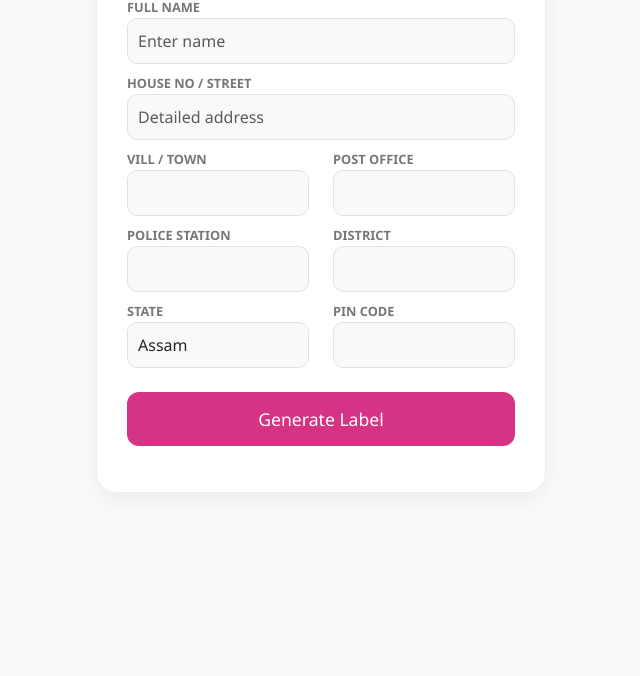
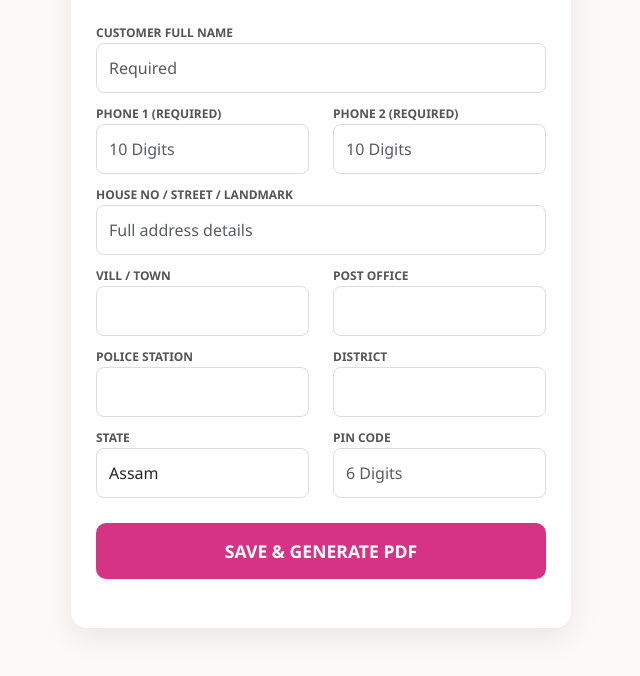
Before and after one commit to bodolandice-ops/saheli-Order, a plain HTML site: page index.html in a window 1280 px wide. Shown: the part 124-800 px from the top of the page, without its empty margins (319-959 px from the left). Drawn offline with nearby package versions, Linux system fonts and the light colour scheme.

Commit message:
Update index.html

```diff
--- a/index.html
+++ b/index.html
@@ -3,100 +3,113 @@
 <head>
     <meta charset="UTF-8">
     <meta name="viewport" content="width=device-width, initial-scale=1.0">
-    <title>Customer Shipping Form</title>
+    <title>SWRKHI Customer Registration</title>
     <link rel="stylesheet" href="https://cdn.jsdelivr.net/npm/bootstrap@5.3.0/dist/css/bootstrap.min.css">
     <style>
-        body { background-color: #fcfaf8; font-family: 'Segoe UI', sans-serif; padding-top: 20px; }
-        .form-container { background: white; border-radius: 20px; padding: 30px; box-shadow: 0 10px 25px rgba(0,0,0,0.05); max-width: 450px; margin: auto; border: 1px solid #eee; }
-        .header { text-align: center; border-bottom: 2px solid #d63384; margin-bottom: 25px; padding-bottom: 10px; color: #333; font-weight: bold; }
-        .btn-submit { background-color: #d63384; color: white; width: 100%; padding: 14px; border-radius: 12px; border: none; font-size: 1.1rem; transition: 0.3s; }
-        .btn-submit:disabled { background-color: #ccc; }
-        label { font-size: 0.8rem; font-weight: 600; color: #777; margin-top: 10px; }
-        .form-control { border-radius: 10px; padding: 10px; background-color: #f9f9f9; }
+        body { background-color: #fcfaf8; font-family: 'Segoe UI', Tahoma, Geneva, Verdana, sans-serif; padding: 20px 10px; }
+        .app-card { background: white; border-radius: 16px; padding: 25px; box-shadow: 0 10px 30px rgba(0,0,0,0.08); max-width: 500px; margin: auto; border-top: 6px solid #d63384; }
+        .brand-header { text-align: center; margin-bottom: 25px; }
+        .brand-title { color: #d63384; font-weight: 800; font-size: 1.8rem; letter-spacing: 2px; }
+        .brand-sub { font-size: 0.7rem; color: #888; text-transform: uppercase; letter-spacing: 1px; }
+        label { font-size: 0.75rem; font-weight: bold; color: #555; text-transform: uppercase; margin-top: 12px; }
+        .form-control { border-radius: 8px; padding: 12px; border: 1px solid #ddd; font-size: 1rem; }
+        .form-control:focus { border-color: #d63384; box-shadow: 0 0 0 0.2rem rgba(214, 51, 132, 0.1); }
+        .btn-primary { background-color: #d63384; border: none; padding: 15px; border-radius: 10px; font-weight: bold; font-size: 1.1rem; width: 100%; margin-top: 25px; }
+        .btn-primary:disabled { background-color: #e9ecef; color: #999; }
     </style>
 </head>
 <body>
 
-<div class="container">
-    <div class="form-container">
-        <div class="header">CUSTOMER REGISTRATION</div>
-        <form id="shippingForm">
-            <label>FULL NAME</label>
-            <input type="text" name="customerName" class="form-control" placeholder="Enter name" required>
+<div class="app-card">
+    <div class="brand-header">
+        <div class="brand-title">SWRKHI</div>
+        <div class="brand-sub">Handloom & Rural Weavers</div>
+    </div>
 
-            <label>HOUSE NO / STREET</label>
-            <input type="text" name="address" class="form-control" placeholder="Detailed address" required>
+    <form id="swrkhiForm">
+        <label>Customer Full Name</label>
+        <input type="text" name="customerName" class="form-control" placeholder="Required" required>
 
         <div class="row">
             <div class="col-6">
-                    <label>VILL / TOWN</label>
+                <label>Phone 1 (Required)</label>
+                <input type="tel" name="phone1" class="form-control" pattern="[0-9]{10}" placeholder="10 Digits" required>
+            </div>
+            <div class="col-6">
+                <label>Phone 2 (Required)</label>
+                <input type="tel" name="phone2" class="form-control" pattern="[0-9]{10}" placeholder="10 Digits" required>
+            </div>
+        </div>
+
+        <label>House No / Street / Landmark</label>
+        <input type="text" name="address" class="form-control" placeholder="Full address details" required>
+
+        <div class="row">
+            <div class="col-6">
+                <label>Vill / Town</label>
                 <input type="text" name="villTown" class="form-control" required>
             </div>
             <div class="col-6">
-                    <label>POST OFFICE</label>
+                <label>Post Office</label>
                 <input type="text" name="postOffice" class="form-control" required>
             </div>
         </div>
 
         <div class="row">
             <div class="col-6">
-                    <label>POLICE STATION</label>
+                <label>Police Station</label>
                 <input type="text" name="policeStation" class="form-control" required>
             </div>
             <div class="col-6">
-                    <label>DISTRICT</label>
+                <label>District</label>
                 <input type="text" name="district" class="form-control" required>
             </div>
         </div>
 
         <div class="row">
             <div class="col-6">
-                    <label>STATE</label>
+                <label>State</label>
                 <input type="text" name="state" class="form-control" value="Assam" required>
             </div>
             <div class="col-6">
-                    <label>PIN CODE</label>
-                    <input type="number" name="pin" class="form-control" required>
+                <label>PIN Code</label>
+                <input type="tel" name="pin" class="form-control" pattern="[0-9]{6}" placeholder="6 Digits" required>
             </div>
         </div>
 
-            <button type="submit" id="submitBtn" class="btn btn-submit mt-4">Generate Label</button>
+        <button type="submit" id="submitBtn" class="btn btn-primary">SAVE & GENERATE PDF</button>
     </form>
-        <div id="status" class="mt-3 text-center fw-bold"></div>
-    </div>
+    <div id="responseMessage" class="mt-4 text-center fw-bold small"></div>
 </div>
 
 <script>
-    // PASTE YOUR GOOGLE WEB APP URL HERE
-    const API_URL = "https://script.google.com/macros/s/AKfycbxpr68OHLFkJ0Ht4feGVnQ3DwOP3zHSvg_IqD2b_bzfAAXPERJ2GamxbSZi6kTLyaKU6Q/exec";
+    // PASTE YOUR NEW WEB APP URL HERE
+    const SCRIPT_URL = "https://script.google.com/macros/s/AKfycbw2HU3siOHtDiJlyCr6pVpGIF4wd6lISKDn05SQTZo5_F10rmWGYJHJT99kHezIcW3r/exec";
 
-    document.getElementById('shippingForm').addEventListener('submit', function(e) {
+    document.getElementById('swrkhiForm').addEventListener('submit', function(e) {
         e.preventDefault();
         const btn = document.getElementById('submitBtn');
-        const status = document.getElementById('status');
+        const status = document.getElementById('responseMessage');
 
         btn.disabled = true;
-        btn.innerHTML = "Saving Details...";
+        btn.innerHTML = "PROCESSING...";
 
-        const formData = new FormData(this);
-        const params = new URLSearchParams(formData);
+        const data = new FormData(this);
+        const params = new URLSearchParams(data);
 
-        // Sending data as a POST request to Google
-        fetch(API_URL + "?" + params.toString(), {
-            method: 'POST'
-        })
-        .then(response => {
+        fetch(SCRIPT_URL + "?" + params.toString(), { method: 'POST' })
+        .then(res => {
             status.style.color = "green";
-            status.innerHTML = "✅ Saved! PDF is in your Drive.";
+            status.innerHTML = "✅ SUCCESS: Order Registered & PDF Created!";
             this.reset();
         })
-        .catch(error => {
+        .catch(err => {
             status.style.color = "red";
-            status.innerHTML = "❌ Error connecting to Sheet.";
+            status.innerHTML = "❌ CONNECTION ERROR: Please try again.";
         })
         .finally(() => {
             btn.disabled = false;
-            btn.innerHTML = "Generate Label";
+            btn.innerHTML = "SAVE & GENERATE PDF";
         });
     });
 </script>
```
Lines whose indentation alone changed are shown as unchanged.
